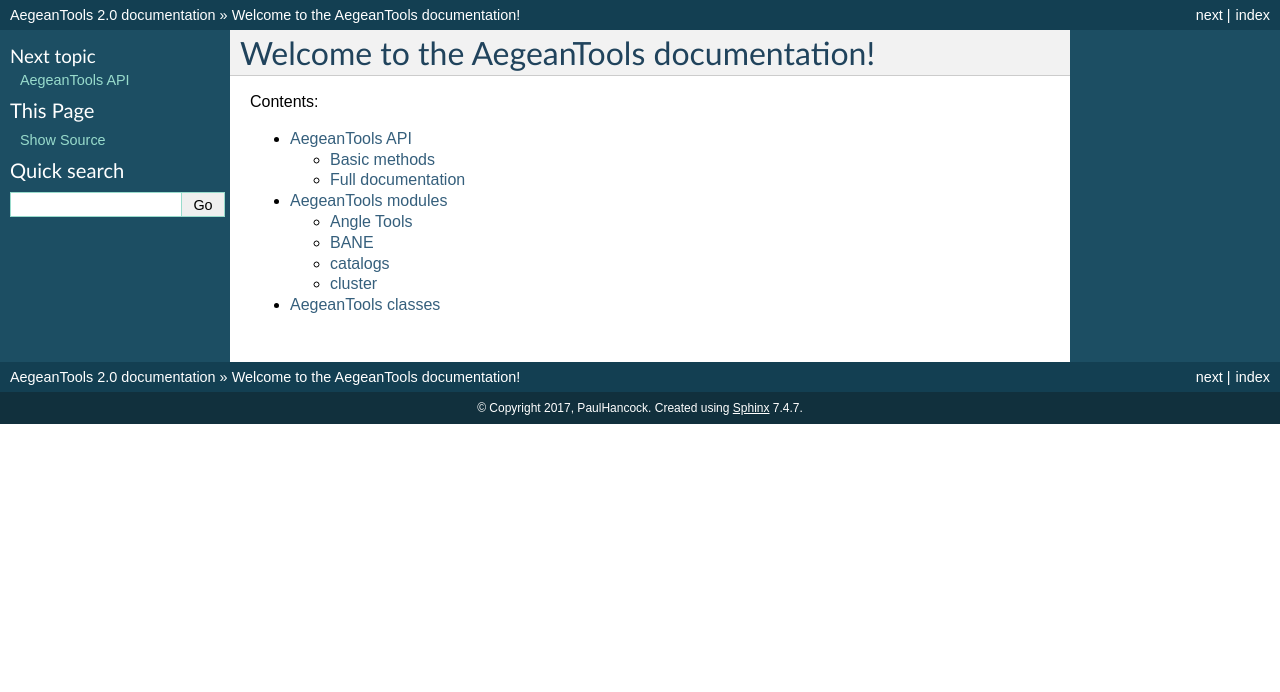
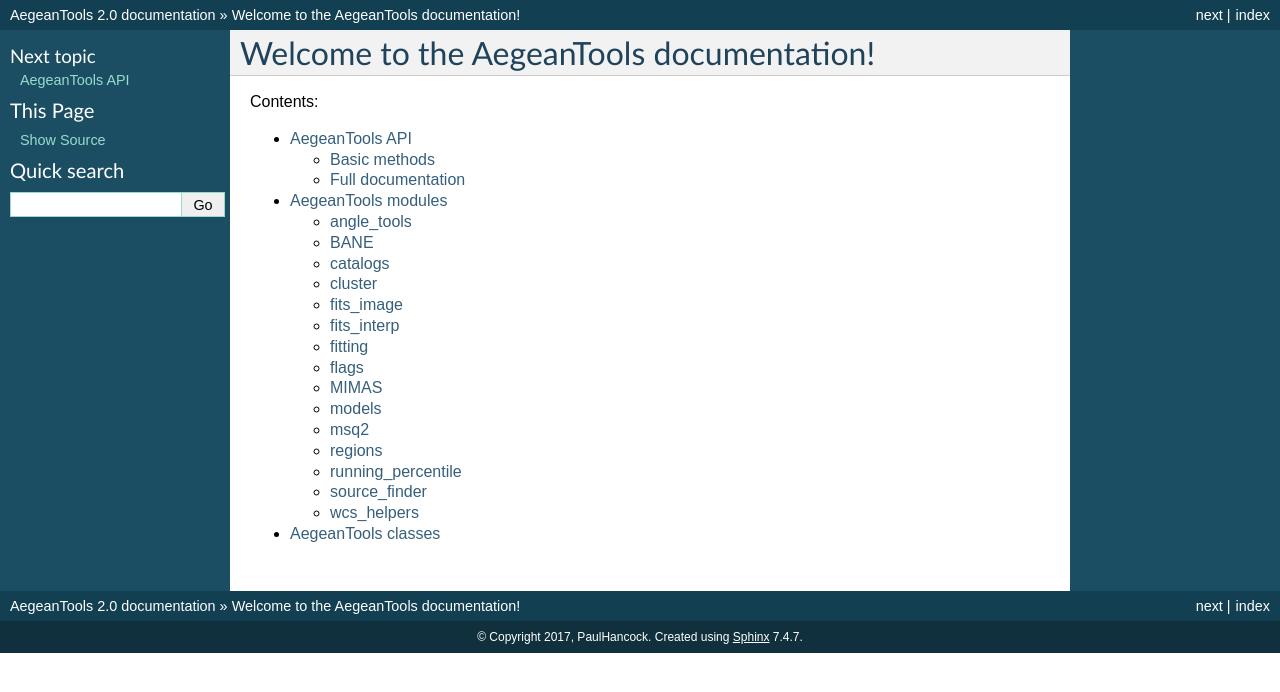
Before and after one commit to PaulHancock/Aegean, a Sphinx documentation site: the page built from doc/index.rst, in a window 1280 px wide. Shown: the top 692 px of the page. Built offline with Sphinx 7.4.7, drawn with Linux system fonts in a browser that asks for light colours.

Commit message:
add remaining modules

```diff
--- a/doc/modules.rst
+++ b/doc/modules.rst
@@ -5,26 +5,92 @@
 ===================
 
 
-Angle Tools
+angle_tools
 -----------
 
 .. automodule:: AegeanTools.angle_tools
     :members:
 
-
 BANE
 ----
 
 .. automodule:: AegeanTools.BANE
-
+    :members:
 
 catalogs
 --------
 
 .. automodule:: AegeanTools.catalogs
-
+    :members:
 
 cluster
 -------
 
 .. automodule:: AegeanTools.cluster
+    :members:
+
+fits_image
+----------
+
+.. automodule:: AegeanTools.fits_image
+    :members:
+
+fits_interp
+-----------
+
+.. automodule:: AegeanTools.fits_interp
+    :members:
+
+fitting
+-------
+
+.. automodule:: AegeanTools.fitting
+    :members:
+
+flags
+-----
+
+.. automodule:: AegeanTools.flags
+    :members:
+
+MIMAS
+-----
+
+.. automodule:: AegeanTools.MIMAS
+    :members:
+
+models
+------
+
+.. automodule:: AegeanTools.models
+    :members:
+
+msq2
+----
+
+.. automodule:: AegeanTools.msq2
+    :members:
+
+regions
+-------
+
+.. automodule:: AegeanTools.regions
+    :members:
+
+running_percentile
+------------------
+
+.. automodule:: AegeanTools.running_percentile
+    :members:
+
+source_finder
+-------------
+
+.. automodule:: AegeanTools.source_finder
+    :members:
+
+wcs_helpers
+-----------
+
+.. automodule:: AegeanTools.wcs_helpers
+    :members:
```
